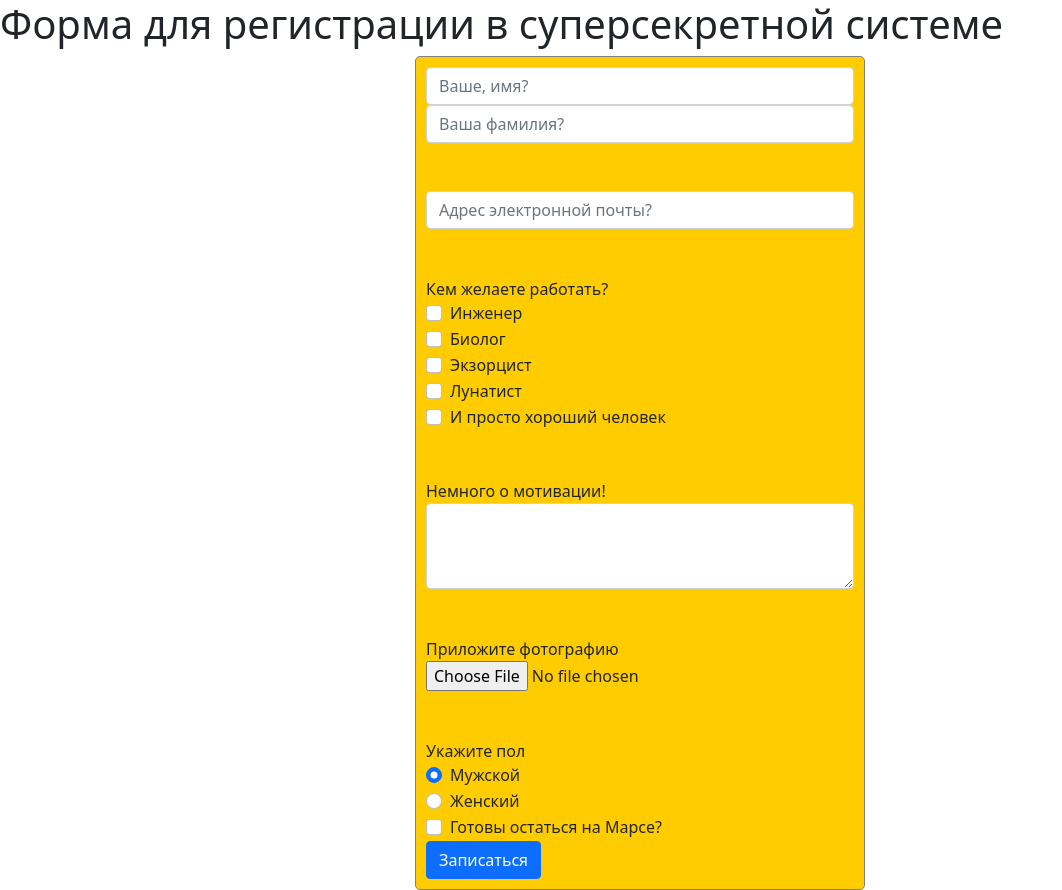
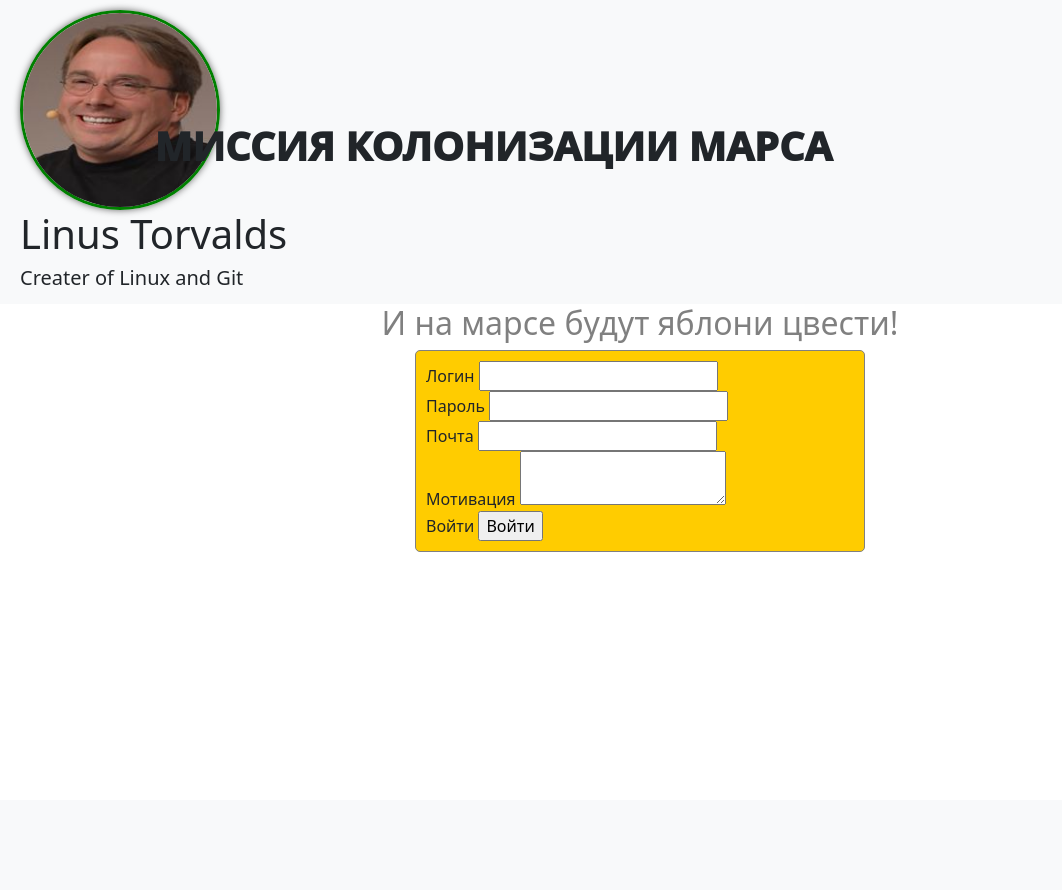
Before and after one commit to GoodDay-lab/Elabuga-Vasilev, a Flask app: page /astronaut_selection in a window 1280 px wide. Shown: the whole page, without its empty margins (0-1062 px from the left). After the commit the page ends 552 px from the top, so only its background shows below. Run offline with Flask 2, Linux system fonts and the light colour scheme.

Commit message:
Added forms

```diff
--- /dev/null
+++ b/forms.py
@@ -0,0 +1,12 @@
+from flask_wtf import FlaskForm
+from wtforms import StringField, PasswordField, BooleanField, SubmitField, RadioField, TextAreaField
+from wtforms.validators import DataRequired
+
+
+class LoginForm(FlaskForm):
+    username = StringField('Логин', validators=[DataRequired()])
+    surname = PasswordField('Пароль', validators=[DataRequired()])
+    email = StringField('Почта', validators=[DataRequired()])
+    motivation = TextAreaField('Мотивация')
+    # sex = RadioField('Пол', validators=[DataRequired()])
+    submit = SubmitField('Войти')
--- a/server.py
+++ b/server.py
@@ -1,5 +1,6 @@
 from flask import Flask, render_template, request, redirect, url_for
 import webbrowser
+from forms import *
 
 app = Flask(__name__)
 app.config['SECRET_KEY'] = "Tarantino_is_ugly"
@@ -32,10 +33,13 @@ def promotion_image():
 
 @app.route("/astronaut_selection", methods=['GET', 'POST'])
 def reaction():
+    form = LoginForm()
+    # if not form.validate_on_submit():
+    #     return "<h1>BAD REQUEST</h1>", 404
     if request.method == "GET":
-        return render_template("astro_selection.html")
+        return render_template("astro_selection.html", list=form)
     elif request.method == "POST":
-        return redirect("https://lkml.org/", code=200)
+        return render_template("auto_answer.html", form=form)
 
 
 @app.route("/load_image", methods=["GET", "POST"])
@@ -78,5 +82,10 @@ def list_prof(outt):
     return render_template("list_prof.html", value=outt, list=list_)
 
 
-webbrowser.open("http://127.0.0.1:8080/Машина")
+@app.route("/answer", methods=["POST", "GET"])
+def answer():
+    return redirect("/astronaut_selection")
+
+
+webbrowser.open("http://127.0.0.1:8080/answer")
 app.run(port=8080)
--- a/static/css/style.css
+++ b/static/css/style.css
@@ -35,6 +35,7 @@ form.login_form {
 
 .header {
     color: gray;
+    text-align: center;
 }
 
 .round {
@@ -42,3 +43,7 @@ form.login_form {
     border: 3px solid green; /* Параметры рамки */
     box-shadow: 0 0 7px #666; /* Параметры тени */
 }
+
+.nothing {
+    padding-left: 50px;
+}
--- a/templates/astro_selection.html
+++ b/templates/astro_selection.html
@@ -1,80 +1,15 @@
-<!doctype html>
-<html lang="en">
-    <head>
-    <meta charset="utf-8">
-    <meta name="viewport" content="width=device-width, initial-scale=1, shrink-to-fit=no">
-    <link rel="stylesheet"
-    href="https://cdn.jsdelivr.net/npm/bootstrap@5.0.0-beta1/dist/css/bootstrap.min.css"
-    integrity="sha384-giJF6kkoqNQ00vy+HMDP7azOuL0xtbfIcaT9wjKHr8RbDVddVHyTfAAsrekwKmP1"
-    crossorigin="anonymous">
-    <link rel="stylesheet" type="text/css" href="/static/css/style.css" />
-    <title>Пример формы</title>
-    </head>
-    <body>
-    <h1>Форма для регистрации в суперсекретной системе</h1>
-    <div>
-        <form class="login_form" method="post">
-            <input type="name" class="form-control" id="name" placeholder="Ваше, имя?" name="name">
-            <input type="surname" class="form-control" id="surname" placeholder="Ваша фамилия?" name="surname">
-            <br></br>
-            <label>
-            <input type="email" id="email" class="form-control" placeholder="Адрес электронной почты?" name="email">
-            <br></br>
-            <div class="form-group">
-                <label for="classSelect">Кем желаете работать?</label>
-            </div>
-            <div class="form-group form-check">
-                <input type="checkbox" class="form-check-input" id="acceptRules" name="accept">
-                <label class="form-check-label" for="acceptRules">Инженер</label>
-            </div>
-            <div class="form-group form-check">
-                <input type="checkbox" class="form-check-input" id="acceptRules" name="accept">
-                <label class="form-check-label" for="acceptRules">Биолог</label>
-            </div>
-            <div class="form-group form-check">
-                <input type="checkbox" class="form-check-input" id="acceptRules" name="accept">
-                <label class="form-check-label" for="acceptRules">Экзорцист</label>
-            </div>
-            <div class="form-group form-check">
-                <input type="checkbox" class="form-check-input" id="acceptRules" name="accept">
-                <label class="form-check-label" for="acceptRules">Лунатист</label>
-            </div>
-            <div class="form-group form-check">
-                <input type="checkbox" class="form-check-input" id="acceptRules" name="accept">
-                <label class="form-check-label" for="acceptRules">И просто хороший человек</label>
-            </div>
-            <br></br>
-            <div class="form-group">
-                <label for="about">Немного о мотивации!</label>
-                <textarea class="form-control" id="about" rows="3" name="about"></textarea>
-            </div>
-            <br></br>
-            <div class="form-group">
-                <label for="photo">Приложите фотографию</label>
-                <input type="file" class="form-control-file" id="photo" name="file">
-            </div>
-            <br></br>
-            <div class="form-group">
-                <label for="form-check">Укажите пол</label>
-                <div class="form-check">
-                    <input class="form-check-input" type="radio" name="sex" id="male" value="male" checked>
-                    <label class="form-check-label" for="male">
-                    Мужской
-                    </label>
-                </div>
-                <div class="form-check">
-                    <input class="form-check-input" type="radio" name="sex" id="female" value="female">
-                    <label class="form-check-label" for="female">
-                    Женский
-                    </label>
-                </div>
-            </div>
-            <div class="form-group form-check">
-                <input type="checkbox" class="form-check-input" id="acceptRules" name="accept">
-                <label class="form-check-label" for="acceptRules">Готовы остаться на Марсе?</label>
-            </div>
-            <button type="submit" class="btn btn-primary">Записаться</button>
-        </form>
-    </div>
-    </body>
-</html>
+{% extends "base.html" %}
+
+{% block content %}
+<form class="login_form" method="post">
+    {% for field in list if field.name != 'csrf_token' %}
+        <div>
+            {{ field.label() }}
+            {{ field() }}
+            {% for error in field.errors %}
+                <div class="error">{{ error }}</div>
+            {% endfor %}
+        </div>
+    {% endfor %}
+</form>
+{% endblock %}
```
Also changed, not shown: templates/auto_answer.html (added, +7 -0 lines).
